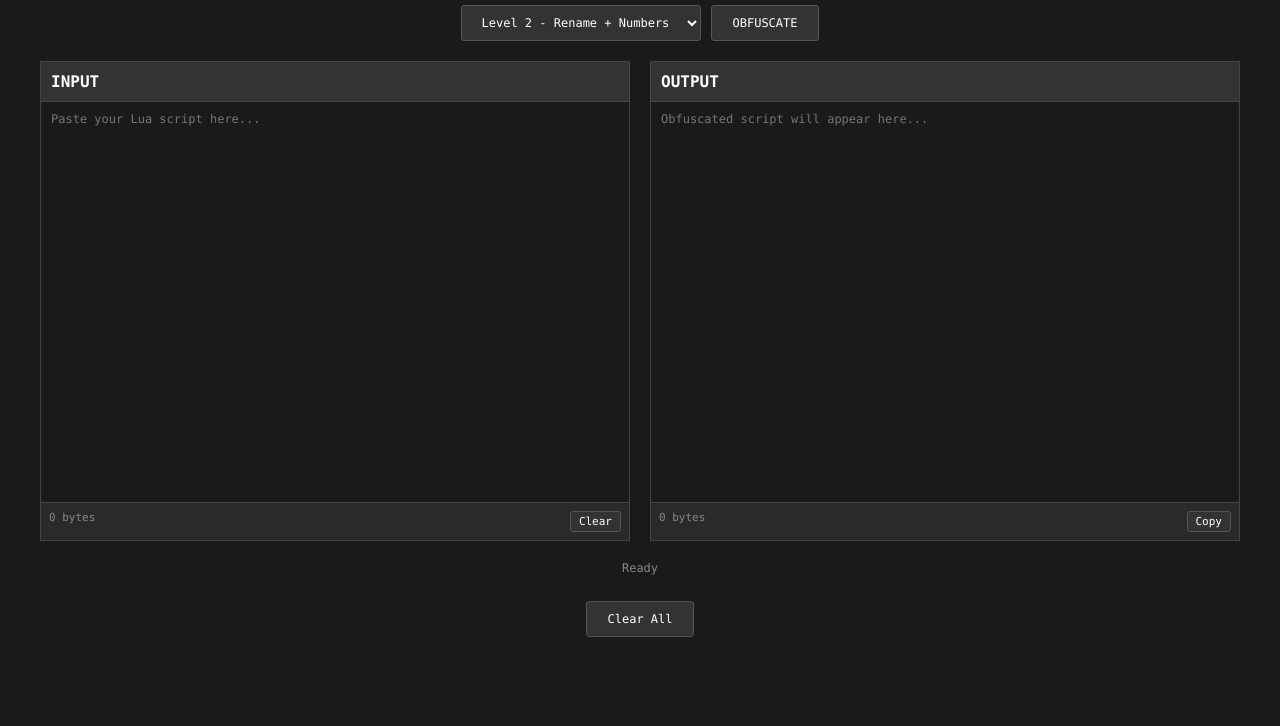
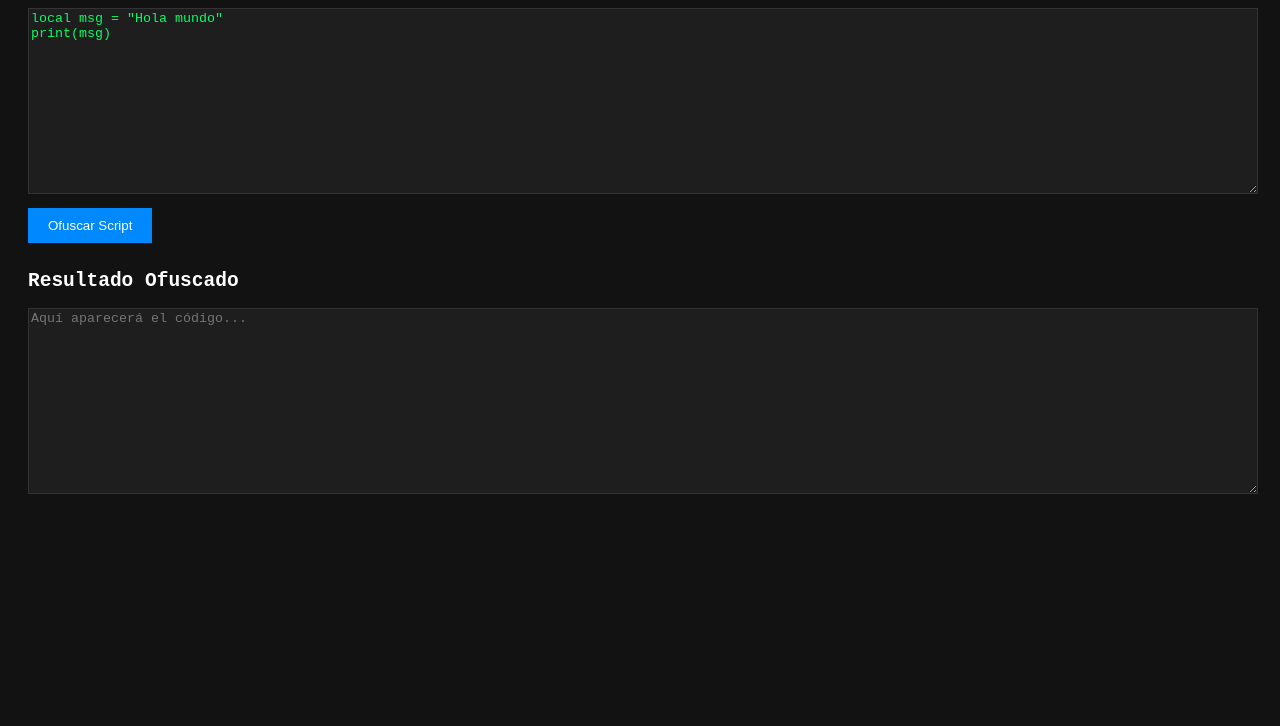
Before and after one commit to ikgmonxr/Ofuscador-3, a website: page public/index.html in a window 1280 px wide. Shown: the part 74-800 px from the top of the page. Drawn offline with Linux system fonts and the light colour scheme.

Commit message:
Refactor HTML for Lua Obfuscator interface
Updated HTML structure and styles for the Lua obfuscator interface, changing titles, adding new elements, and modifying styles for better usability.

```diff
--- a/public/index.html
+++ b/public/index.html
@@ -2,237 +2,53 @@
 <html lang="es">
 <head>
     <meta charset="UTF-8">
-<meta name="viewport" content="width=device-width, initial-scale=1.0">
-<title>Lua Obfuscator</title>
+    <title>Ofuscador Test</title>
     <style>
-* { box-sizing: border-box; }
-body {
-  margin: 0;
-  padding: 20px;
-  background: #1a1a1a;
-  color: #fff;
-  font-family: Consolas, monospace;
-}
-.container {
-  max-width: 1200px;
-  margin: 0 auto;
-}
-h1 {
-  text-align: center;
-  margin-top: 0;
-}
-.toolbar {
-  display: flex;
-  gap: 10px;
-  margin-bottom: 20px;
-  justify-content: center;
-  flex-wrap: wrap;
-}
-select, button {
-  padding: 8px 15px;
-  background: #333;
-  color: #fff;
-  border: 1px solid #555;
-  border-radius: 3px;
-  cursor: pointer;
-  font-family: Consolas, monospace;
-  font-size: 12px;
-}
-button:hover {
-  background: #444;
-}
-button:disabled {
-  opacity: 0.5;
-  cursor: wait;
-}
-.grid {
-  display: grid;
-  grid-template-columns: 1fr 1fr;
-  gap: 20px;
-  margin-bottom: 20px;
-}
-.panel {
-  display: flex;
-  flex-direction: column;
-  border: 1px solid #444;
-  background: #222;
-}
-.panel-title {
-  padding: 10px;
-  background: #333;
-  border-bottom: 1px solid #444;
-  font-weight: bold;
-}
-textarea {
-  flex: 1;
-  padding: 10px;
-  background: #1a1a1a;
-  color: #0f0;
-  border: none;
-  font-family: Consolas, monospace;
-  font-size: 12px;
-  resize: none;
-  min-height: 400px;
-}
-.info {
-  padding: 8px;
-  background: #2a2a2a;
-  border-top: 1px solid #444;
-  font-size: 11px;
-  color: #888;
-  display: flex;
-  justify-content: space-between;
-}
-.button-row {
-  display: flex;
-  gap: 10px;
-  justify-content: center;
-  margin-top: 20px;
-  flex-wrap: wrap;
-}
-button {
-  padding: 10px 20px;
-}
-.status {
-  text-align: center;
-  margin-top: 10px;
-  font-size: 12px;
-  color: #888;
-  min-height: 20px;
-}
-.status.success {
-  color: #0f0;
-}
-.status.error {
-  color: #f00;
-}
-@media (max-width: 800px) {
-  .grid {
-    grid-template-columns: 1fr;
-  }
-}
+        body { font-family: monospace; background: #121212; color: #fff; padding: 20px; }
+        textarea { width: 100%; height: 180px; background: #1e1e1e; color: #00ff66; border: 1px solid #333; }
+        button { padding: 10px 20px; background: #0088ff; color: #fff; border: none; cursor: pointer; margin: 10px 0; }
     </style>
 </head>
 <body>
 
-<div class="container">
-  <h1>LUA OBFUSCATOR</h1>
+    <h2>Entrada de Script</h2>
+    <textarea id="inputCode">
+local msg = "Hola mundo"
+print(msg)
+    </textarea>
 
-  <div class="toolbar">
-    <select id="level">
-      <option value="1">Level 1 - Rename Variables</option>
-      <option value="2" selected>Level 2 - Rename + Numbers</option>
-    </select>
-    <button onclick="doObfuscate()">OBFUSCATE</button>
-  </div>
+    <br>
+    <button onclick="processScript()">Ofuscar Script</button>
 
-  <div class="grid">
-    <div class="panel">
-      <div class="panel-title">INPUT</div>
-      <textarea id="input" placeholder="Paste your Lua script here..."></textarea>
-      <div class="info">
-        <span id="inputInfo">0 bytes</span>
-        <button onclick="clearInput()" style="padding: 3px 8px; font-size: 11px;">Clear</button>
-      </div>
-    </div>
-
-    <div class="panel">
-      <div class="panel-title">OUTPUT</div>
-      <textarea id="output" readonly placeholder="Obfuscated script will appear here..."></textarea>
-      <div class="info">
-        <span id="outputInfo">0 bytes</span>
-        <button onclick="copyOutput()" style="padding: 3px 8px; font-size: 11px;">Copy</button>
-      </div>
-    </div>
-  </div>
-
-  <div class="status" id="status">Ready</div>
-
-  <div class="button-row">
-    <button onclick="clearAll()">Clear All</button>
-  </div>
-</div>
+    <h2>Resultado Ofuscado</h2>
+    <textarea id="outputCode" readonly placeholder="Aquí aparecerá el código..."></textarea>
 
     <script>
-const input = document.getElementById('input');
-const output = document.getElementById('output');
-const inputInfo = document.getElementById('inputInfo');
-const outputInfo = document.getElementById('outputInfo');
-const status = document.getElementById('status');
+        async function processScript() {
+            const code = document.getElementById("inputCode").value;
+            const outputArea = document.getElementById("outputCode");
 
-input.addEventListener('input', () => {
-  inputInfo.textContent = input.value.length + ' bytes';
+            outputArea.value = "Procesando...";
+
+            try {
+                const response = await fetch("/api/obfuscate", {
+                    method: "POST",
+                    headers: { "Content-Type": "application/json" },
+                    body: JSON.stringify({ code: code, level: 2 })
                 });
 
-function doObfuscate() {
-  if (!input.value.trim()) {
-    status.textContent = 'Error: Paste a script first';
-    status.className = 'status error';
-    return;
+                const data = await response.json();
+
+                if (data.success) {
+                    // Inyecta el resultado ofuscado en la caja de texto
+                    outputArea.value = data.code;
+                } else {
+                    outputArea.value = "Error: " + (data.error || "Desconocido");
                 }
-
-  const btn = event.target;
-  btn.disabled = true;
-  btn.textContent = 'Processing...';
-
-  const level = document.getElementById('level').value;
-
-  fetch('/api/obfuscate', {
-    method: 'POST',
-    headers: { 'Content-Type': 'application/json' },
-    body: JSON.stringify({
-      code: input.value,
-      level: parseInt(level)
-    })
-  })
-  .then(r => r.json())
-  .then(data => {
-    if (data.success) {
-      output.value = data.code;
-      outputInfo.textContent = data.outputSize + ' bytes';
-      status.textContent = '✓ Done';
-      status.className = 'status success';
-    } else {
-      status.textContent = 'Error: ' + data.error;
-      status.className = 'status error';
+            } catch (err) {
+                outputArea.value = "Error de conexión: " + err.message;
             }
-  })
-  .catch(e => {
-    status.textContent = 'Error: ' + e.message;
-    status.className = 'status error';
-  })
-  .finally(() => {
-    btn.disabled = false;
-    btn.textContent = 'OBFUSCATE';
-  });
-}
-
-function copyOutput() {
-  if (!output.value) return;
-  navigator.clipboard.writeText(output.value).then(() => {
-    status.textContent = '✓ Copied';
-    status.className = 'status success';
-    setTimeout(() => {
-      status.textContent = 'Ready';
-      status.className = 'status';
-    }, 2000);
-  });
-}
-
-function clearInput() {
-  input.value = '';
-  inputInfo.textContent = '0 bytes';
-}
-
-function clearAll() {
-  input.value = '';
-  output.value = '';
-  inputInfo.textContent = '0 bytes';
-  outputInfo.textContent = '0 bytes';
-  status.textContent = 'Ready';
-  status.className = 'status';
         }
     </script>
-
 </body>
 </html>
```
Lines whose indentation alone changed are shown as unchanged.
